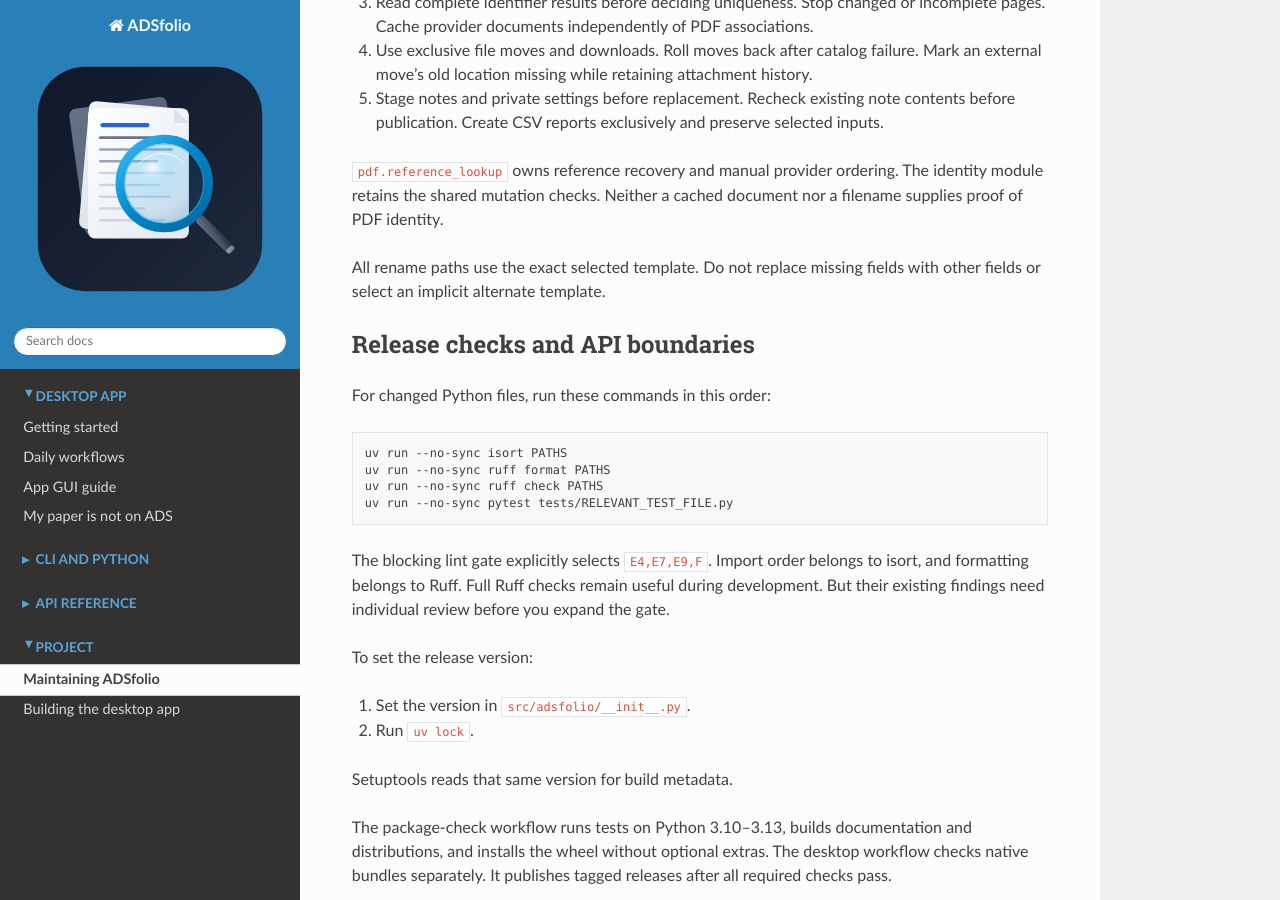
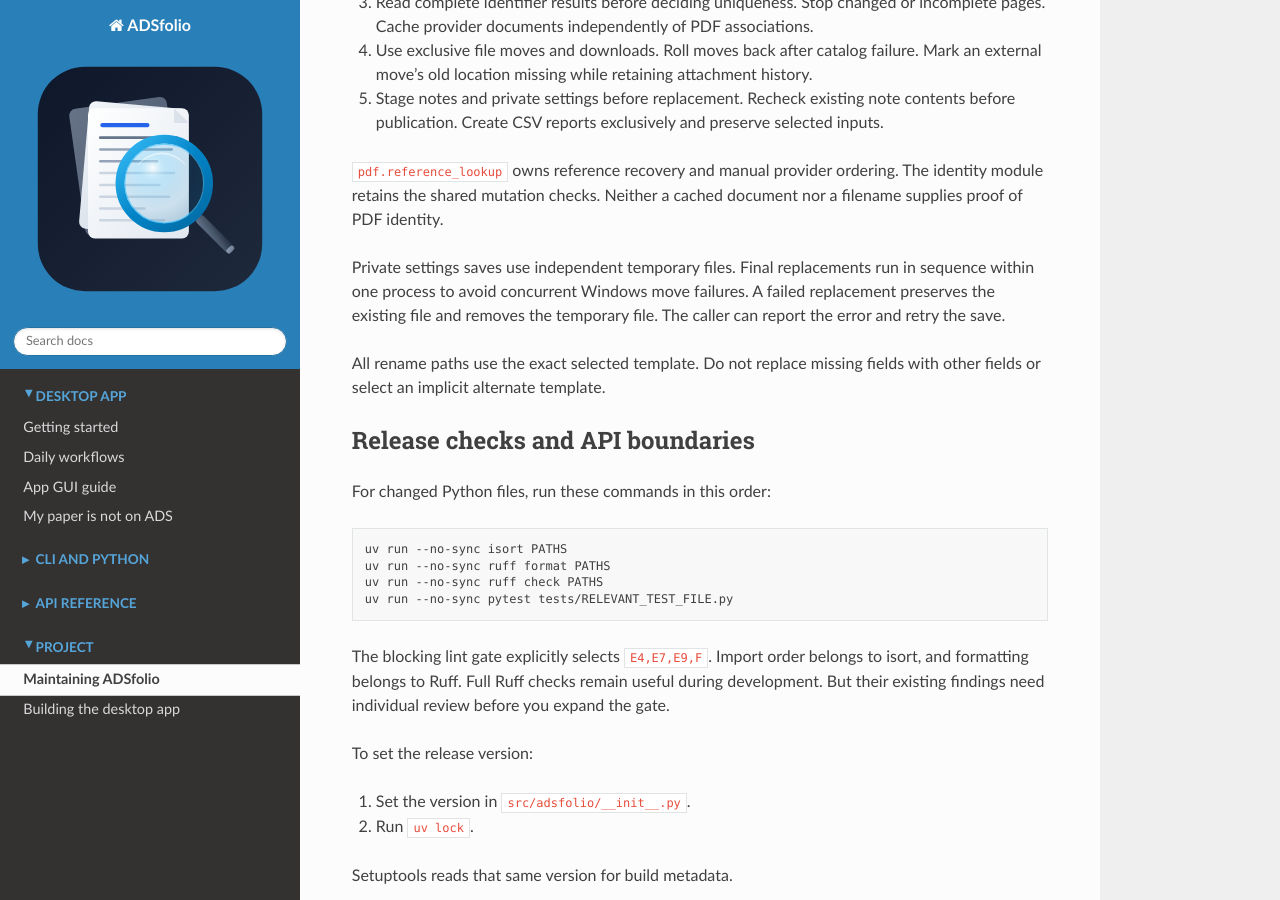
Before and after one commit to ysBach/adsfolio, a Sphinx documentation site: the page built from docs/maintaining.md, in a window 1280 px wide and 900 px high, scrolled down 1040 px. Built offline with Sphinx 7.4.7 and the Read the Docs theme 3.1.0, drawn with Linux system fonts in a browser that asks for light colours.

Commit message:
fix: serialize private settings replacements

```diff
--- a/docs/maintaining.md
+++ b/docs/maintaining.md
@@ -28,6 +28,11 @@
 `pdf.reference_lookup` owns reference recovery and manual provider ordering.
 The identity module retains the shared mutation checks. Neither a cached document
 nor a filename supplies proof of PDF identity.
+
+Private settings saves use independent temporary files. Final replacements run
+in sequence within one process to avoid concurrent Windows move failures.
+A failed replacement preserves the existing file and removes the temporary file.
+The caller can report the error and retry the save.
 
 All rename paths use the exact selected template. Do not replace missing
 fields with other fields or select an implicit alternate template.
```
Also changed, not shown: CHANGELOG.md (+2 -0 lines), docs/gui.md (+3 -0 lines), 2 other files.
